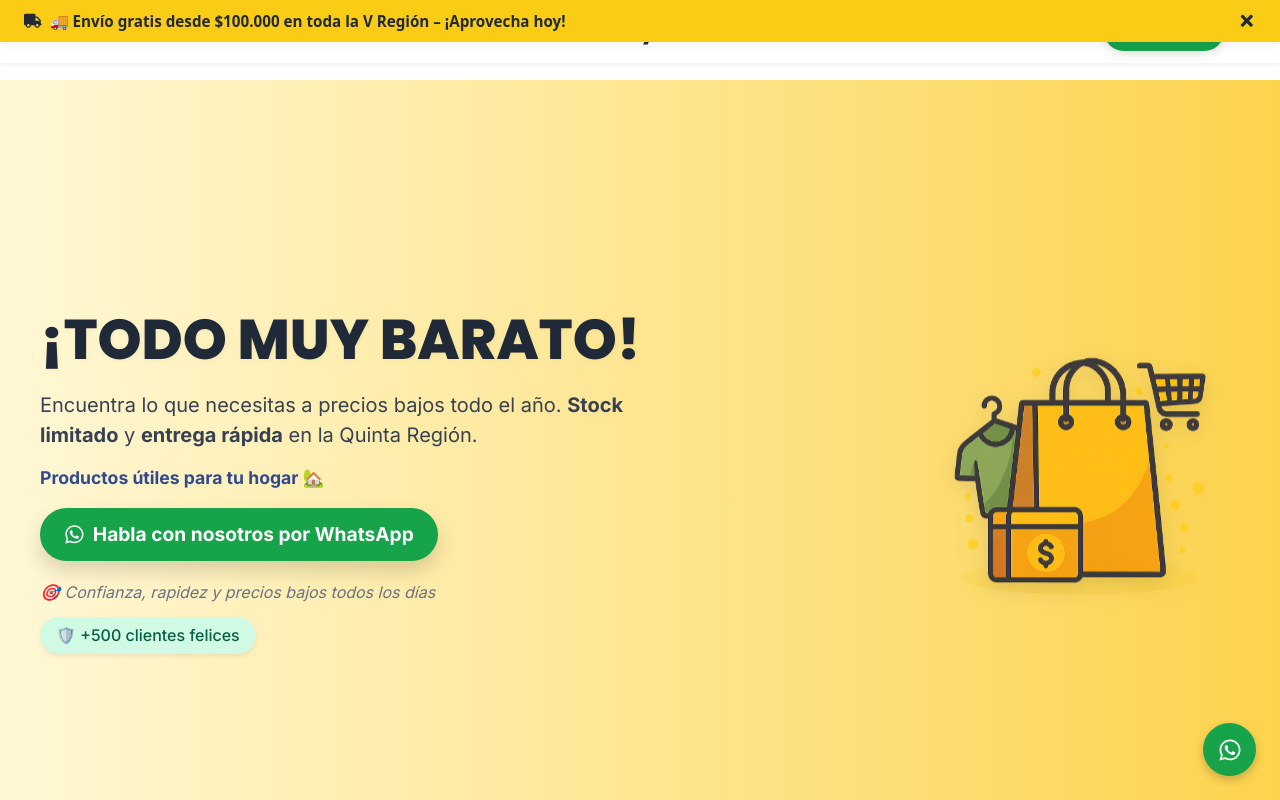
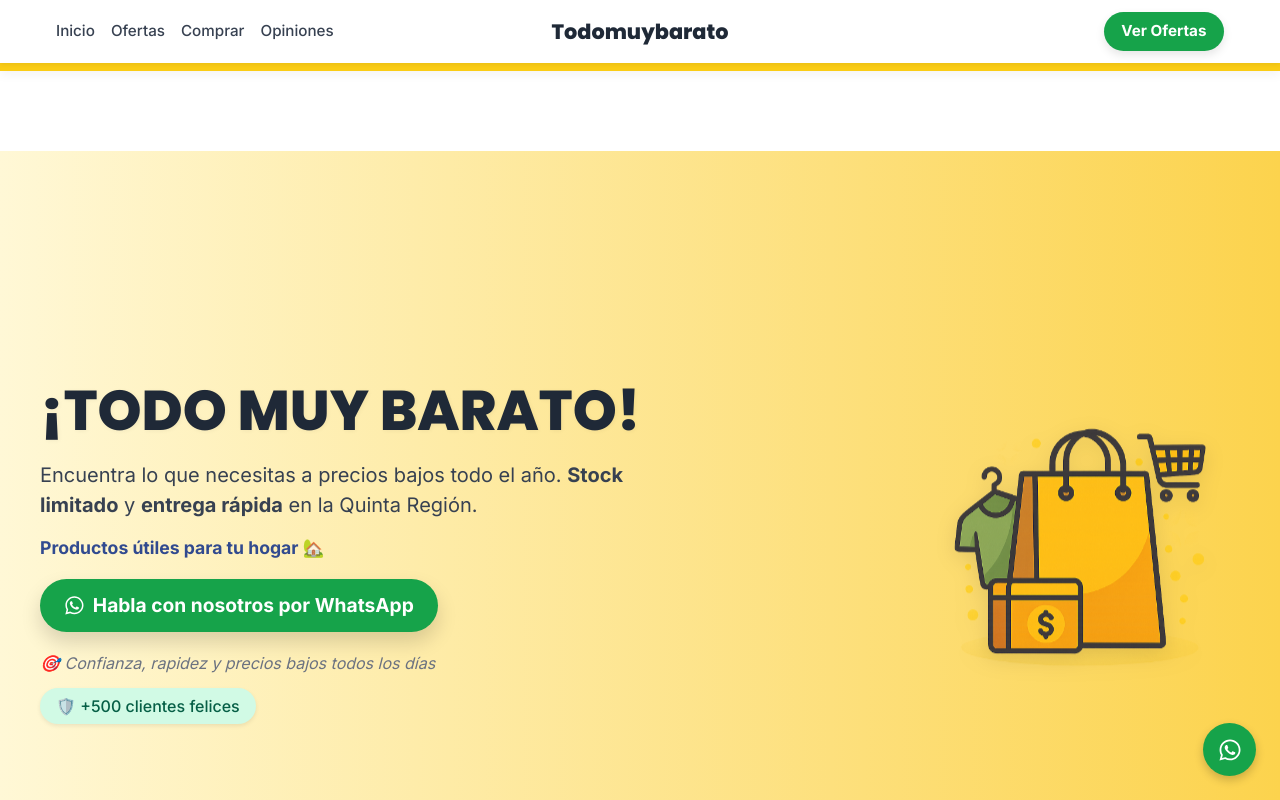
Before and after one commit to Marshelby/todomuybarato, a React (Vite) app: page / in a window 1280 px wide. Shown: the top 800 px of the page. Built offline with nearby package versions, Linux system fonts and the light colour scheme.

Commit message:
🔥 Barra de anuncio rediseñada con rotación de mensajes y orden mejorado

```diff
--- a/src/components/BarraAnuncio.css
+++ b/src/components/BarraAnuncio.css
@@ -1,5 +1,5 @@
 .barra-anuncio {
-  background-color: #facc15; /* amarillo fuerte */
+  background-color: #facc15;
   color: #1f2937;
   font-weight: 600;
   font-size: 0.95rem;
@@ -7,22 +7,27 @@
   justify-content: space-between;
   align-items: center;
   padding: 0.6rem 1.5rem;
-  position: fixed;
-  top: 0;
-  left: 0;
-  right: 0;
-  z-index: 9999;
-  box-shadow: 0 4px 10px rgba(0,0,0,0.05);
+  position: relative;
+  z-index: 50;
+  box-shadow: 0 4px 10px rgba(0, 0, 0, 0.05);
 }
 
 .anuncio-contenido {
   display: flex;
-  align-items: center;
-  gap: 0.5rem;
+  flex-direction: column;
+  align-items: flex-start;
+  gap: 0.3rem;
+  text-align: left;
 }
 
-.anuncio-icono {
-  font-size: 1.1rem;
+.mensaje-fijo {
+  font-size: 1rem;
+  color: #b45309;
+}
+
+.mensaje-rotativo {
+  font-size: 0.95rem;
+  animation: fadeIn 0.5s ease-in-out;
 }
 
 .anuncio-cerrar {
@@ -32,8 +37,20 @@
   cursor: pointer;
   font-size: 1.1rem;
   transition: transform 0.2s ease;
+  margin-left: 1rem;
 }
 
 .anuncio-cerrar:hover {
   transform: scale(1.2);
 }
+
+@keyframes fadeIn {
+  from {
+    opacity: 0;
+    transform: translateY(-5px);
+  }
+  to {
+    opacity: 1;
+    transform: translateY(0);
+  }
+}
--- a/src/components/BarraAnuncio.jsx
+++ b/src/components/BarraAnuncio.jsx
@@ -1,19 +1,32 @@
-import { useState } from "react";
+import { useEffect, useState } from "react";
 import "./BarraAnuncio.css";
-import { FaTruck, FaTimes } from "react-icons/fa";
+import { FaTimes } from "react-icons/fa";
 
 function BarraAnuncio() {
   const [visible, setVisible] = useState(true);
+  const mensajes = [
+    "🚚 Envío gratis desde $100.000 en toda la V Región",
+    "💰 Precios más bajos que en el supermercado",
+    "⚡ Atención directa por WhatsApp",
+    "📦 Productos nuevos cada semana"
+  ];
+  const [index, setIndex] = useState(0);
+
+  useEffect(() => {
+    const intervalo = setInterval(() => {
+      setIndex((prev) => (prev + 1) % mensajes.length);
+    }, 6000); // cambia cada 6 segundos
+
+    return () => clearInterval(intervalo);
+  }, []);
 
   if (!visible) return null;
 
   return (
     <div className="barra-anuncio">
       <div className="anuncio-contenido">
-        <FaTruck className="anuncio-icono" />
-        <span>
-          🚚 Envío gratis desde $100.000 en toda la V Región – ¡Aprovecha hoy!
-        </span>
+        <span className="mensaje-fijo">🔥 ¡Aprovecha hoy!</span>
+        <span className="mensaje-rotativo">{mensajes[index]}</span>
       </div>
       <button className="anuncio-cerrar" onClick={() => setVisible(false)}>
         <FaTimes />
```
